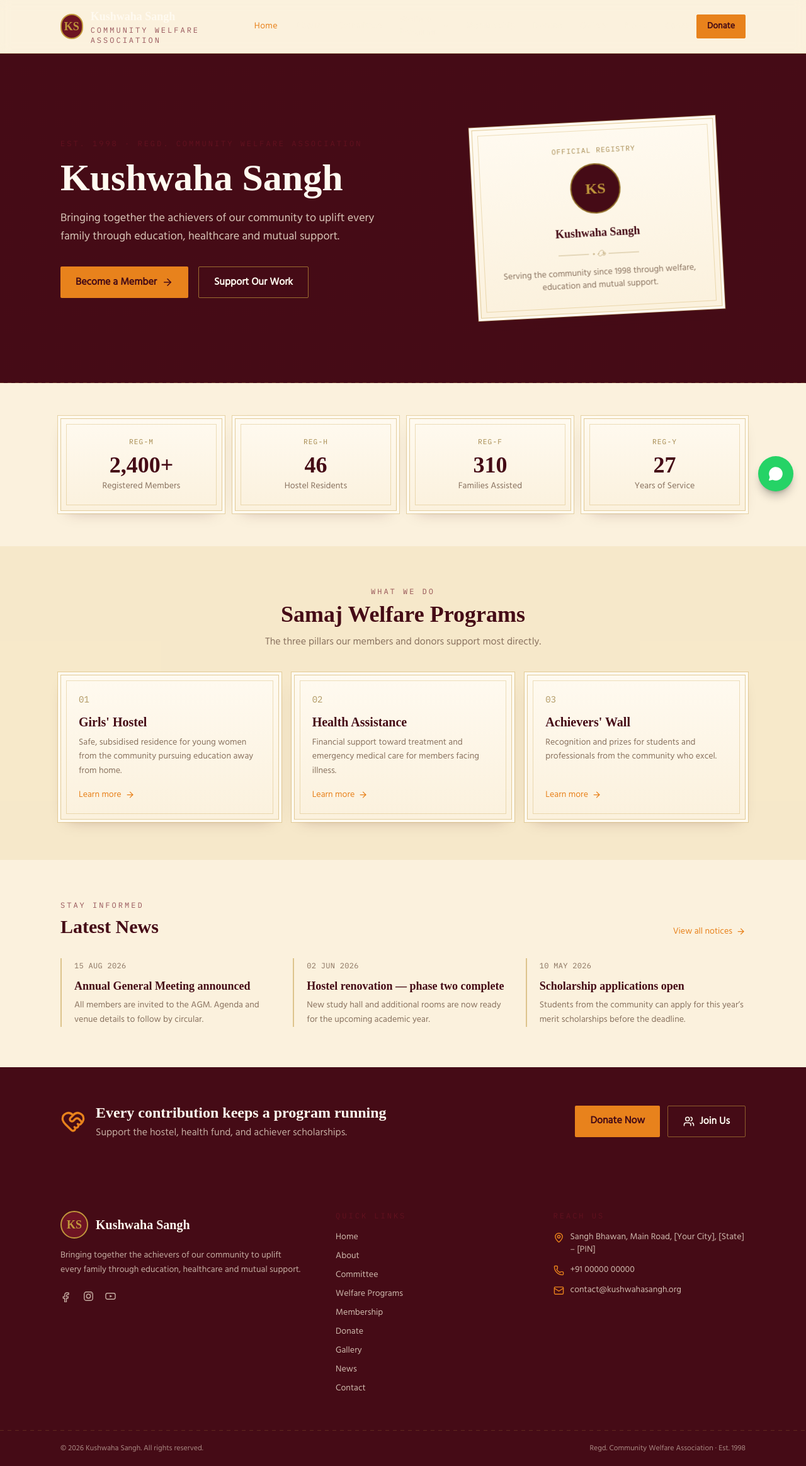
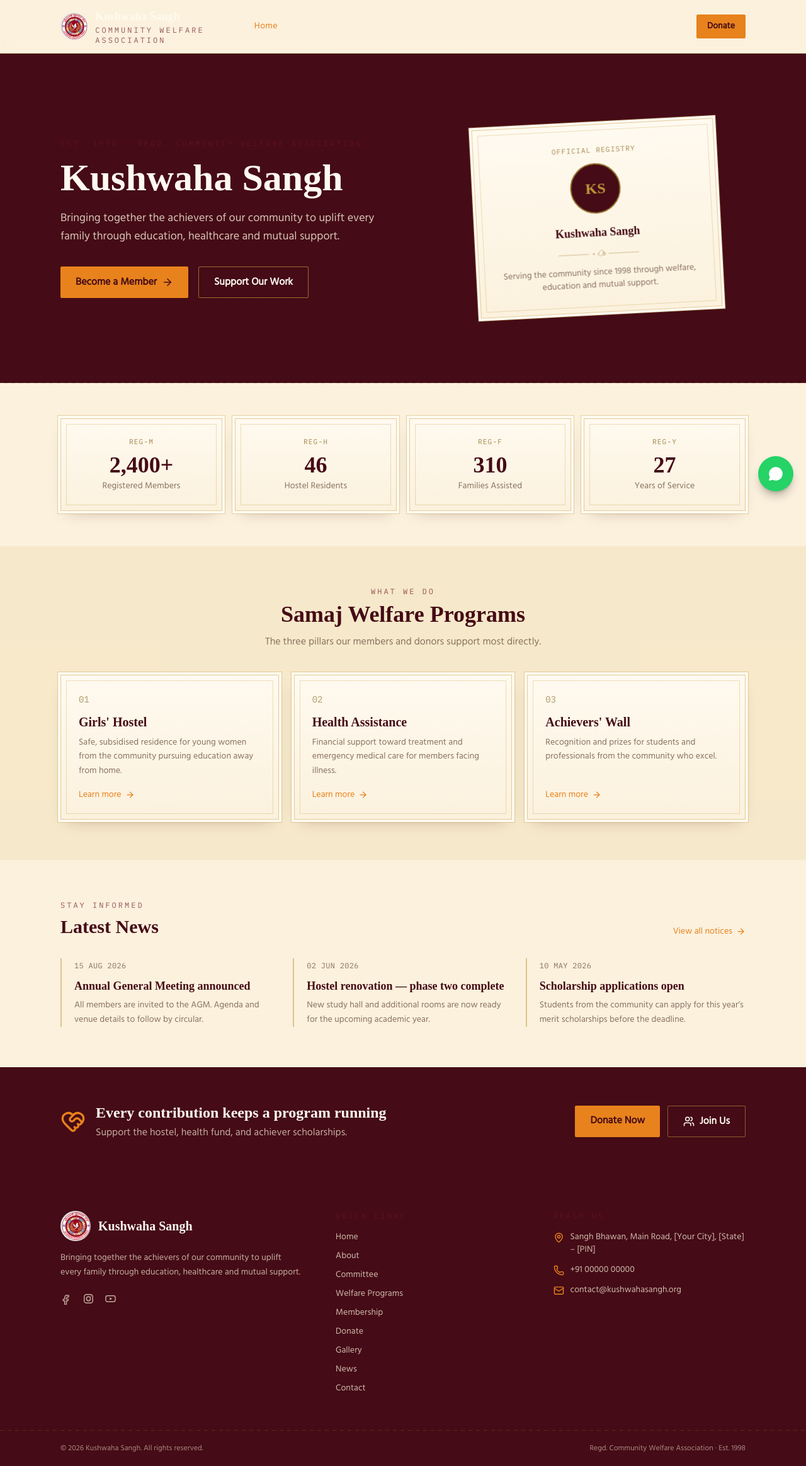
Before and after one commit to Ajitsingh4362/Kushwaha-sangh, a React (Vite) app: page / in a window 1280 px wide. Shown: the whole page at 63% size. Built offline with nearby package versions, Linux system fonts and the light colour scheme; a web font is replaced by a local one.

Commit message:
Add official Sangh logo to header and footer

```diff
--- a/src/components/Footer.jsx
+++ b/src/components/Footer.jsx
@@ -1,6 +1,7 @@
 import { Link } from 'react-router-dom'
 import { MapPin, Phone, Mail } from 'lucide-react'
 import { site, navigation } from '../data/content'
+import logo from '../assets/logo.png'
 
 // lucide-react no longer ships brand/logo marks, so these three
 // social icons are simple hand-drawn SVGs kept consistent in weight
@@ -38,9 +39,7 @@ export default function Footer() {
       <div className="mx-auto grid max-w-6xl gap-10 px-5 py-14 lg:grid-cols-[1.3fr_1fr_1fr] lg:px-8">
         <div>
           <div className="flex items-center gap-3">
-            <span className="grid h-11 w-11 place-items-center rounded-full border-2 border-gold bg-maroon font-display text-lg font-semibold text-gold">
-              KS
-            </span>
+            <img src={logo} alt={`${site.name} logo`} className="h-12 w-12 rounded-full object-contain" />
             <span className="font-display text-xl font-semibold text-cream-paper">{site.name}</span>
           </div>
           <p className="mt-4 max-w-sm text-sm leading-relaxed text-cream/70">{site.mission}</p>
--- a/src/components/Navbar.jsx
+++ b/src/components/Navbar.jsx
@@ -2,6 +2,7 @@ import { useState } from 'react'
 import { NavLink, Link } from 'react-router-dom'
 import { Menu, X, ChevronDown } from 'lucide-react'
 import { site, navigation } from '../data/content'
+import logo from '../assets/logo.png'
 
 function NavItem({ item, onNavigate }) {
   const [open, setOpen] = useState(false)
@@ -64,9 +65,7 @@ export default function Navbar() {
     <header className="sticky top-0 z-40 bg-maroon-deep/98 backdrop-blur border-b border-gold/25">
       <div className="mx-auto flex max-w-6xl items-center justify-between px-5 py-3 lg:px-8">
         <Link to="/" className="flex items-center gap-3">
-          <span className="grid h-10 w-10 place-items-center rounded-full border-2 border-gold bg-maroon font-display text-lg font-semibold text-gold">
-            KS
-          </span>
+          <img src={logo} alt={`${site.name} logo`} className="h-11 w-11 rounded-full object-contain" />
           <span className="flex flex-col leading-tight">
             <span className="font-display text-lg font-semibold text-cream-paper">{site.name}</span>
             <span className="eyebrow text-gold-light/80">{site.tagline}</span>
```
Also changed, not shown: src/assets/logo.png (added).
